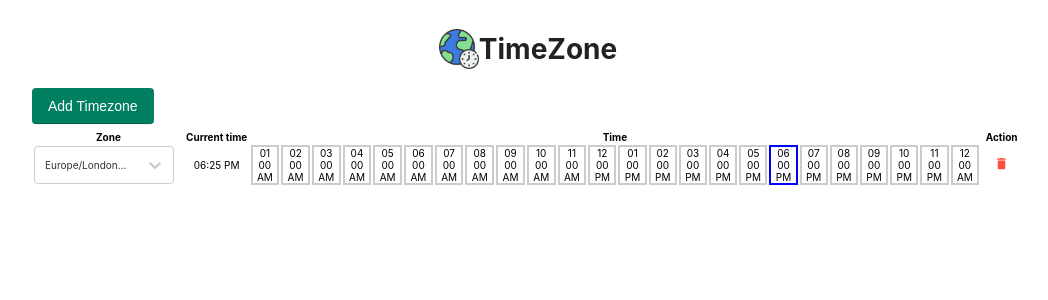
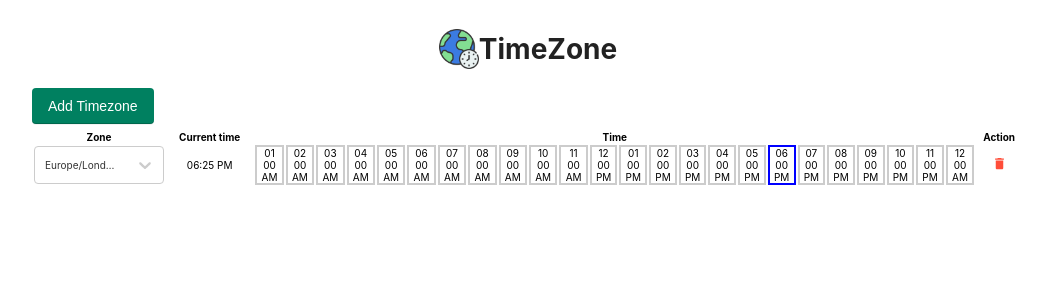
Before and after one commit to jayakrishnancn/timezones, a React (Create React App) app: page / in a window 1280 px wide. Shown: the top 300 px of the page, without its empty margins (112-1160 px from the left). Built offline with nearby package versions, Linux system fonts and the light colour scheme.

Commit message:
minor css chages

```diff
--- a/src/components/Table/index.tsx
+++ b/src/components/Table/index.tsx
@@ -80,8 +80,7 @@ function Table(props: Props) {
         <tbody>
           {startTimes.map((zoneId, index) => (
             <tr key={index}>
-              <td>
-                <div style={{ width: 140 }}>
+              <td style={{ width: 130 }}>
                 <Select
                   aria-label={"Select-" + index}
                   menuPosition="fixed"
@@ -100,7 +99,6 @@ function Table(props: Props) {
                   )}
                   options={TIME_ZONES}
                 />
-                </div>
               </td>
               <td className="current-time">
                 {moment.tz(TIME_ZONES[zoneId].zone).format(LT)}
--- a/src/components/Table/style.css
+++ b/src/components/Table/style.css
@@ -9,9 +9,6 @@
 
 .time.current {
   border-color: blue;
-}
-table tr td {
-  width: 0%;
 }
 
 .deleteIcon {
```
Lines whose indentation alone changed are shown as unchanged.
